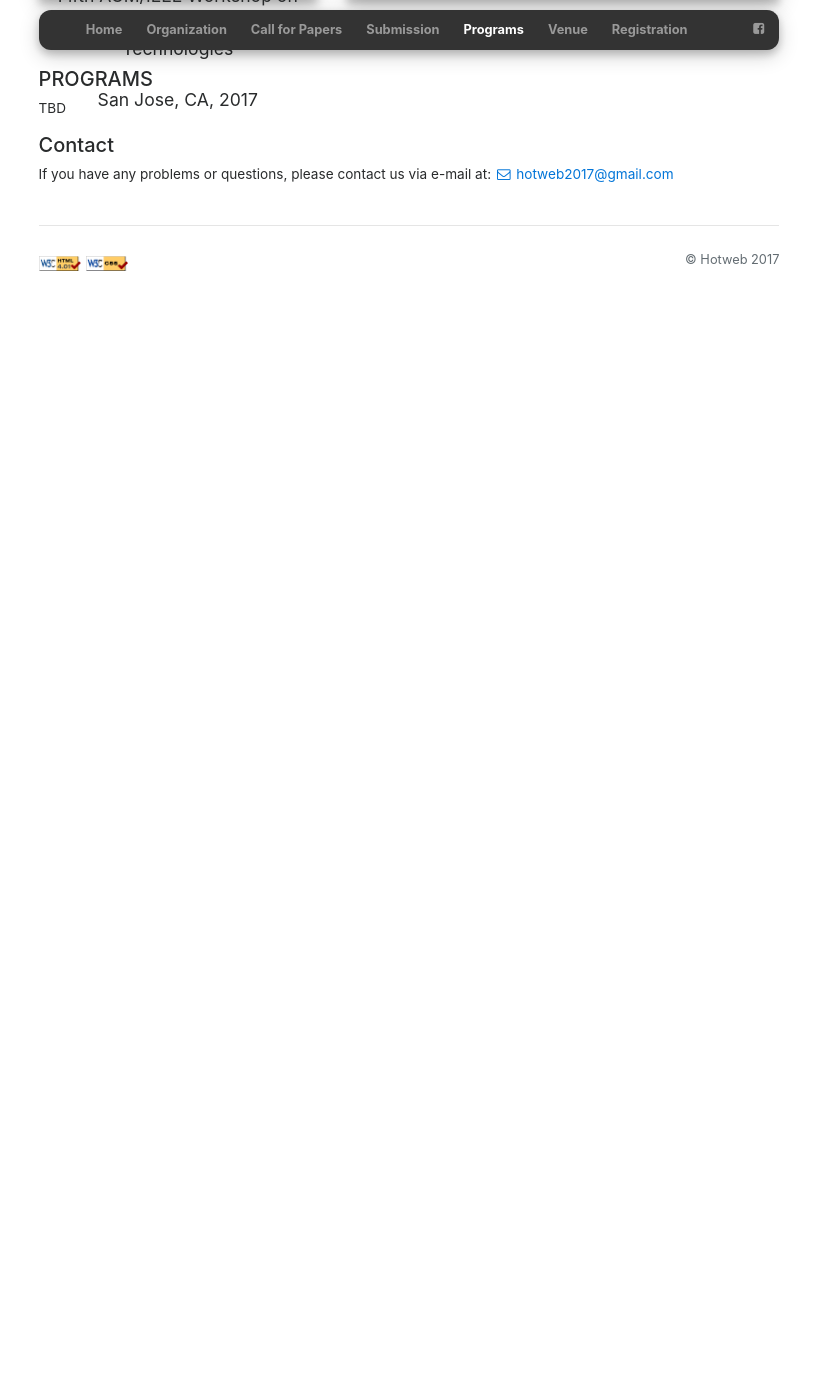
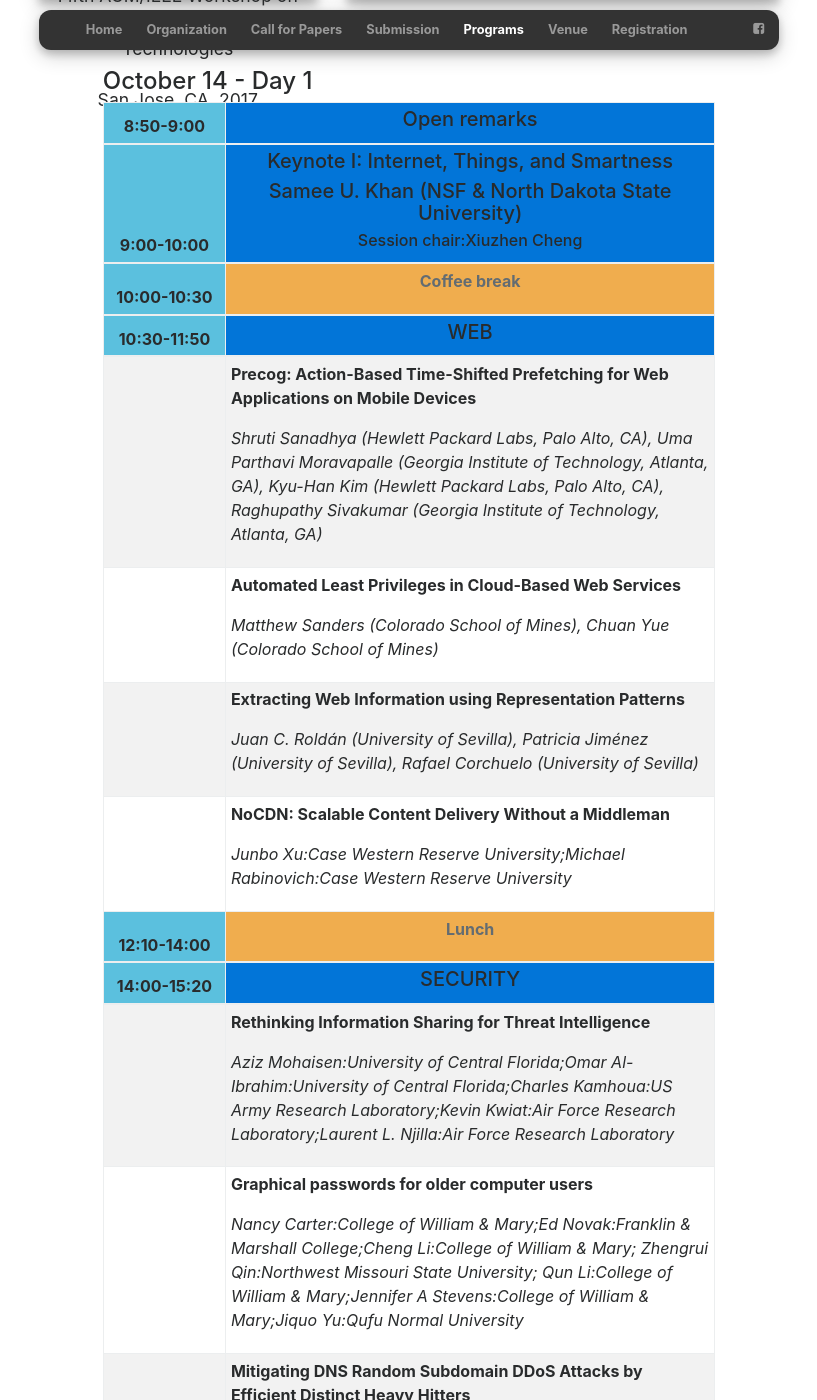
Before and after one commit to hotweb2017/hotweb2017.github.io, a Jekyll site: the page built from program.html, in a window 1280 px wide and 1400 px high, scrolled down 270 px. Shown: the whole window, without its empty margins (231-1048 px from the left). Built offline with Jekyll 4.4.1, drawn with Linux system fonts in a browser that asks for light colours; nearby versions of some CDN libraries; before the commit the page ends 900 px from its top, so only the background shows below that; some of the changed text lies outside the part shown; grey boxes are pictures that could not be loaded.

Commit message:
adding program

```diff
--- a/Gemfile
+++ b/Gemfile
@@ -16,9 +16,9 @@ gem "jekyll", "3.4.2"
 # gem "github-pages", group: :jekyll_plugins
 
 # If you have any plugins, put them here!
-group :jekyll_plugins do
-    gem 'jekyll-admin'
-end
+#group :jekyll_plugins do
+#    gem 'jekyll-admin'
+#end
 
 gem 'tzinfo-data'
 gem 'tzinfo'
--- /dev/null
+++ b/_data/presentations.yml
@@ -0,0 +1,56 @@
+- id: 1
+  title: "Precog: Action-Based Time-Shifted Prefetching for Web Applications on Mobile Devices"
+  speakers: "Shruti Sanadhya (Hewlett Packard Labs, Palo Alto, CA), Uma Parthavi Moravapalle (Georgia Institute of Technology, Atlanta, GA), Kyu-Han Kim (Hewlett Packard Labs, Palo Alto, CA), Raghupathy Sivakumar (Georgia Institute of Technology, Atlanta, GA)"
+  type: "presentation"
+- id: 2
+  title: "Automated Least Privileges in Cloud-Based Web Services"
+  speakers: "Matthew Sanders (Colorado School of Mines), Chuan Yue (Colorado School of Mines)"
+  type: "presentation"
+- id: 3
+  title: "Extracting Web Information using Representation Patterns"
+  speakers: "Juan C. Roldán (University of Sevilla), Patricia Jiménez (University of Sevilla), Rafael Corchuelo (University of Sevilla)"
+  type: "presentation"
+- id: 4
+  title: "NoCDN: Scalable Content Delivery Without a Middleman"
+  speakers: "Junbo Xu:Case Western Reserve University;Michael Rabinovich:Case Western Reserve University"
+  type: "presentation"
+- id: 5
+  title: "Rethinking Information Sharing for Threat Intelligence"
+  speakers: "Aziz Mohaisen:University of Central Florida;Omar Al-Ibrahim:University of Central Florida;Charles Kamhoua:US Army Research Laboratory;Kevin Kwiat:Air Force Research Laboratory;Laurent L. Njilla:Air Force Research Laboratory"
+  type: "presentation"
+- id: 6
+  title: "Graphical passwords for older computer users"
+  speakers: "Nancy Carter:College of William & Mary;Ed Novak:Franklin & Marshall College;Cheng Li:College of William & Mary; Zhengrui Qin:Northwest Missouri State University; Qun Li:College of William & Mary;Jennifer A Stevens:College of William & Mary;Jiquo Yu:Qufu Normal University"
+  type: "presentation"
+- id: 7
+  title: "Mitigating DNS Random Subdomain DDoS Attacks by Efficient Distinct Heavy Hitters"
+  speakers: "Yehuda Afek: Tel-Aviv University, Israel;     Anat Bremler-Barr: Interdisciplinary Center, Israel;  Edith Cohen: Google Research and Tel-Aviv University; Shir Landau Feibish: Tel-Aviv University; Michal Shagam: Tel-Aviv University"
+  type: "presentation"
+- id: 8
+  title: "Understanding the Effectiveness of Typosquatting Techniques"
+  speakers: "Jeffrey Spaulding:University of Central Florida;DaeHun Nyang:Inha University;Aziz Mohaisen:University of Central Florida"
+  type: "presentation"
+- id: 9
+  title: "Inference attacks based on neural networks in social networks"
+  speakers: "Bo Mei:The George Washington University;Yinhao Xiao:The George Washington University;Hong Li:Chinese Academy of Sciences;Xiuzhen Cheng:The George Washington University;Yunchuan Sun:Beijng Normal University"
+  type: "presentation"
+- id: 10
+  title: "An Empirical Study of Financial Incentivized Question Answering in Social Websites"
+  speakers: "Huangxin Wang:George Mason University;Zhonghua Xi:George Mason University;Jean X. Zhang:Virginia Commonwealth University;Fei Li:George Mason University"
+  type: "presentation"
+- id: 11
+  title: "Edge Computing Enabled Smart Firefighting: Opportunities and Challenges"
+  speakers: "Xiaopei Wu: Wayne State University;Qingyang Zhang: Anhui University, Wayne State University;Weisong Shi: Wayne State University; "
+  type: "presentation"
+- id: 12
+  title: "Graph-Pubsub: An Efficient Publish/Subscribe Architecture with Graph-Based Information Relationships"
+  speakers: "Jiachen Chen:WINLAB, Rutgers University;Haoyuan Xu:WINLAB, Rutgers University, Yanyong Zhang:WINLAB Rutgers University; Dipankar Raychaudhuri:WINLAB Rutgers University"
+  type: "presentation"
+- id: 13
+  title: "A Knowledge and Reasoning Toolkit for Cognitive Applications"
+  speakers: "Mustafa Canim:IBM Research;Cristina Cornelio:IBM Research;Robert Farrell:IBM Research;Achille Fokoue:IBM Research;Kyle Gao:IBM Research;John Gunnels,:IBM Research;Arun Iyengar:IBM Research;Ryan Musa:IBM Research;Mariano Rodriguez-Muro:IBM Research"
+  type: "presentation"
+- id: 14
+  title: "Enabling Distributed Revision Control Systems in Delay-Tolerant"
+  speakers: "Philipp Hagemeister:Heinrich-Heine Universität Düsseldorf;Martin Mauve:Heinrich-Heine Universität Düsseldorf"
+  type: "presentation"
--- /dev/null
+++ b/_data/schedule.yml
@@ -0,0 +1,66 @@
+- date: "2017-10-14"
+  dateReadable: "October 14"
+  timeslots:
+  - startTime: "8:50"
+    endTime: "9:00"
+    title: "Open remarks"
+  - startTime: "9:00"
+    endTime: "10:00"
+    title: "Keynote I: Internet, Things, and Smartness"
+    speaker: "Samee U. Khan (NSF & North Dakota State University)"
+    chair: "Xiuzhen Cheng"
+  - startTime: "10:00"
+    endTime: "10:30"
+    title: "Coffee break"
+    type: "service"
+  - startTime: "10:30"
+    endTime: "11:50"
+    title: "WEB"
+    type: "presentation"
+    events:
+      - title: "Precog: Action-Based Time-Shifted Prefetching for Web Applications on Mobile Devices"
+        speakers: "Shruti Sanadhya (Hewlett Packard Labs, Palo Alto, CA), Uma Parthavi Moravapalle (Georgia Institute of Technology, Atlanta, GA), Kyu-Han Kim (Hewlett Packard Labs, Palo Alto, CA), Raghupathy Sivakumar (Georgia Institute of Technology, Atlanta, GA)"
+      - title: "Automated Least Privileges in Cloud-Based Web Services"
+        speakers: "Matthew Sanders (Colorado School of Mines), Chuan Yue (Colorado School of Mines)"
+      - title: "Extracting Web Information using Representation Patterns"
+        speakers: "Juan C. Roldán (University of Sevilla), Patricia Jiménez (University of Sevilla), Rafael Corchuelo (University of Sevilla)"
+      - title: "NoCDN: Scalable Content Delivery Without a Middleman"
+        speakers: "Junbo Xu:Case Western Reserve University;Michael Rabinovich:Case Western Reserve University"
+  - startTime: "12:10"
+    endTime: "14:00"
+    title: "Lunch"
+    type: "service"
+  - startTime: "14:00"
+    endTime: "15:20"
+    title: "SECURITY"
+    type: "presentation"
+    events:
+      - title: "Rethinking Information Sharing for Threat Intelligence"
+        speakers: "Aziz Mohaisen:University of Central Florida;Omar Al-Ibrahim:University of Central Florida;Charles Kamhoua:US Army Research Laboratory;Kevin Kwiat:Air Force Research Laboratory;Laurent L. Njilla:Air Force Research Laboratory"
+      - title: "Graphical passwords for older computer users"
+        speakers: "Nancy Carter:College of William & Mary;Ed Novak:Franklin & Marshall College;Cheng Li:College of William & Mary; Zhengrui Qin:Northwest Missouri State University; Qun Li:College of William & Mary;Jennifer A Stevens:College of William & Mary;Jiquo Yu:Qufu Normal University"
+      - title: "Mitigating DNS Random Subdomain DDoS Attacks by Efficient Distinct Heavy Hitters"
+        speakers: "Yehuda Afek: Tel-Aviv University, Israel;     Anat Bremler-Barr: Interdisciplinary Center, Israel;  Edith Cohen: Google Research and Tel-Aviv University; Shir Landau Feibish: Tel-Aviv University; Michal Shagam: Tel-Aviv University"
+      - title: "Understanding the Effectiveness of Typosquatting Techniques"
+        speakers: "Jeffrey Spaulding:University of Central Florida;DaeHun Nyang:Inha University;Aziz Mohaisen:University of Central Florida"
+  - startTime: "15:20"
+    endTime: "15:50"
+    title: "Coffee break"
+    type: "service"
+  - startTime: "15:50"
+    endTime: "17:50"
+    title: "ALL ABOUT INTERNET"
+    type: "presentation"
+    events:
+      - title: "Inference attacks based on neural networks in social networks"
+        speakers: "Bo Mei:The George Washington University;Yinhao Xiao:The George Washington University;Hong Li:Chinese Academy of Sciences;Xiuzhen Cheng:The George Washington University;Yunchuan Sun:Beijng Normal University"
+      - title: "An Empirical Study of Financial Incentivized Question Answering in Social Websites"
+        speakers: "Huangxin Wang:George Mason University;Zhonghua Xi:George Mason University;Jean X. Zhang:Virginia Commonwealth University;Fei Li:George Mason University"
+      - title: "Edge Computing Enabled Smart Firefighting: Opportunities and Challenges"
+        speakers: "Xiaopei Wu: Wayne State University;Qingyang Zhang: Anhui University, Wayne State University;Weisong Shi: Wayne State University; "
+      - title: "Graph-Pubsub: An Efficient Publish/Subscribe Architecture with Graph-Based Information Relationships"
+        speakers: "Jiachen Chen:WINLAB, Rutgers University;Haoyuan Xu:WINLAB, Rutgers University, Yanyong Zhang:WINLAB Rutgers University; Dipankar Raychaudhuri:WINLAB Rutgers University"
+      - title: "A Knowledge and Reasoning Toolkit for Cognitive Applications"
+        speakers: "Mustafa Canim:IBM Research;Cristina Cornelio:IBM Research;Robert Farrell:IBM Research;Achille Fokoue:IBM Research;Kyle Gao:IBM Research;John Gunnels,:IBM Research;Arun Iyengar:IBM Research;Ryan Musa:IBM Research;Mariano Rodriguez-Muro:IBM Research"
+      - title: "Enabling Distributed Revision Control Systems in Delay-Tolerant"
+        speakers: "Philipp Hagemeister:Heinrich-Heine Universität Düsseldorf;Martin Mauve:Heinrich-Heine Universität Düsseldorf"
--- a/program.html
+++ b/program.html
@@ -4,12 +4,56 @@ slide_id: 4
 ---
 
 <div class="row">
-        <div class="col text-justify conference-text">
-            <div>
-                <h5> PROGRAMS </h5>
-                <p> TBD </p>
-                {% include contact-us.html %}
-            </div>
+
+    <div class="col-xs-12 col-sm-12 col-md-12 col-lg-10 offset-lg-1 col-xl-10 offset-xl-1">
+
+        {% for day in site.data.schedule %}
+        <div>
+            <h4 class="schedule-table-heading">{{ day.dateReadable }} - Day {{ forloop.index }}</h4>
+            <table class="table table-bordered table-striped table-hover table-responsive table-sm">
+            {% for timeslot in day.timeslots %}
+                    <thead>
+                            <tr>
+                                <th class="bg-info text-center">
+                                        <div>{{timeslot.startTime}}-{{timeslot.endTime}}</div>
+                                </th>
+                                {% if timeslot.type == "service" %}
+                                    <th class="bg-warning text-center">
+                                            <p class="text-muted">{{timeslot.title}}</p>
+                                    </th>
+                                {% else %}
+                                    <th class="bg-primary text-center">
+                                            <h5>{{timeslot.title}}</h5>
+                                            {% if timeslot.speaker %}
+                                            <h5>{{timeslot.speaker}}</h5>
+                                            {% endif %}
+                                            {% if timeslot.chair %}
+                                                <h6>Session chair:{{timeslot.chair}}</h6>
+                                            {% endif %}
+                                    </th>
+                                {% endif %}
+                            </tr>
+                    </thead>
+                    {% if timeslot.events %}
+                    <tbody>
+                        {% for event in timeslot.events %}
+                            <tr>
+                                <td width="20%">
+                                </td>
+                                <td>
+                                    <p><b>{{event.title}}</b></p>
+                                    <p><i>{{event.speakers}}</i></p>
+                                </td>
+                            </tr>
+                        {% endfor %}
+                    </tbody>
+                    {% endif %}
+            {% endfor %}
+            </table>
         </div>
+        {% endfor %}
+
+        {% include contact-us.html %}
+    </div>
 
 </div>
```
